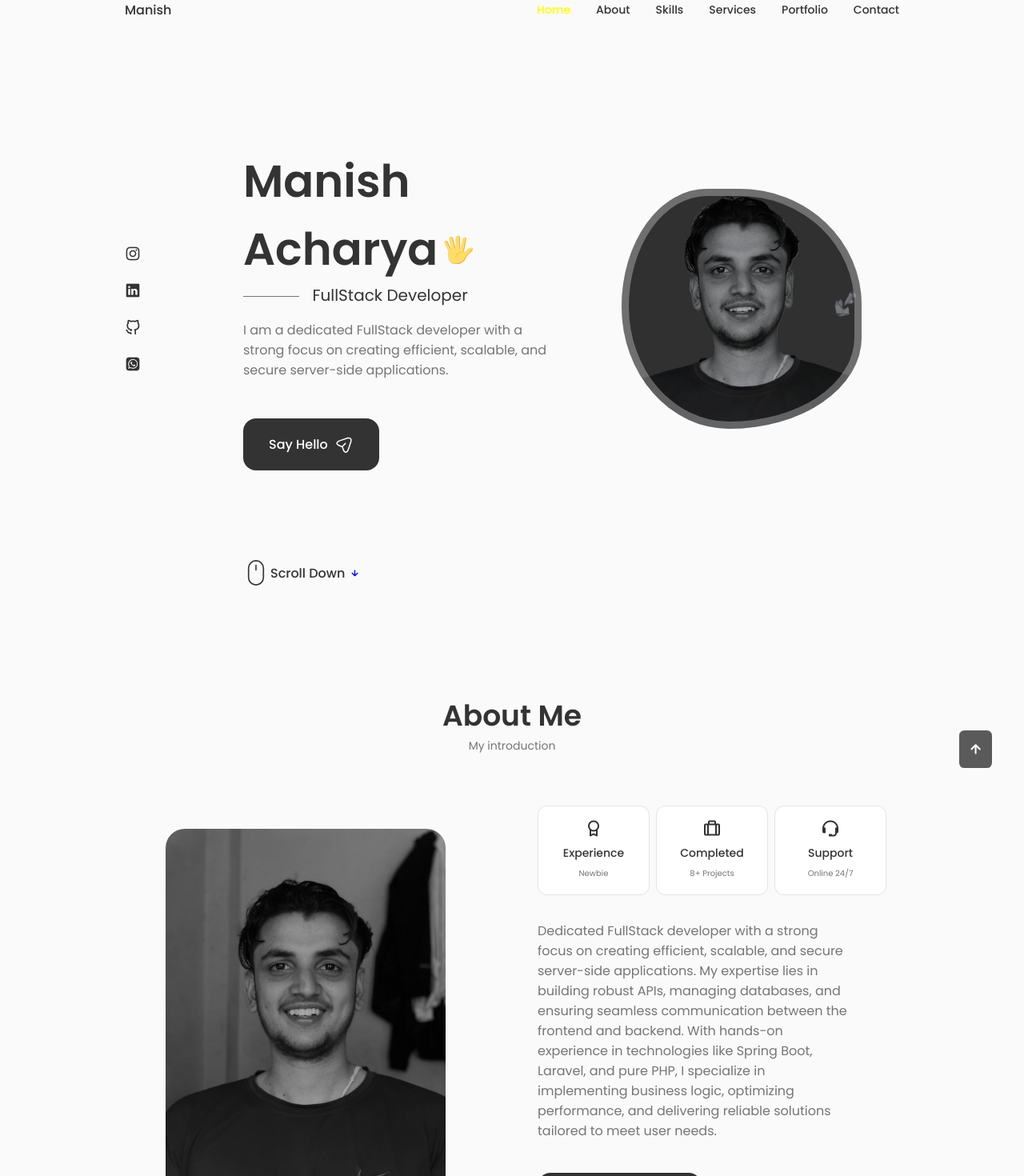
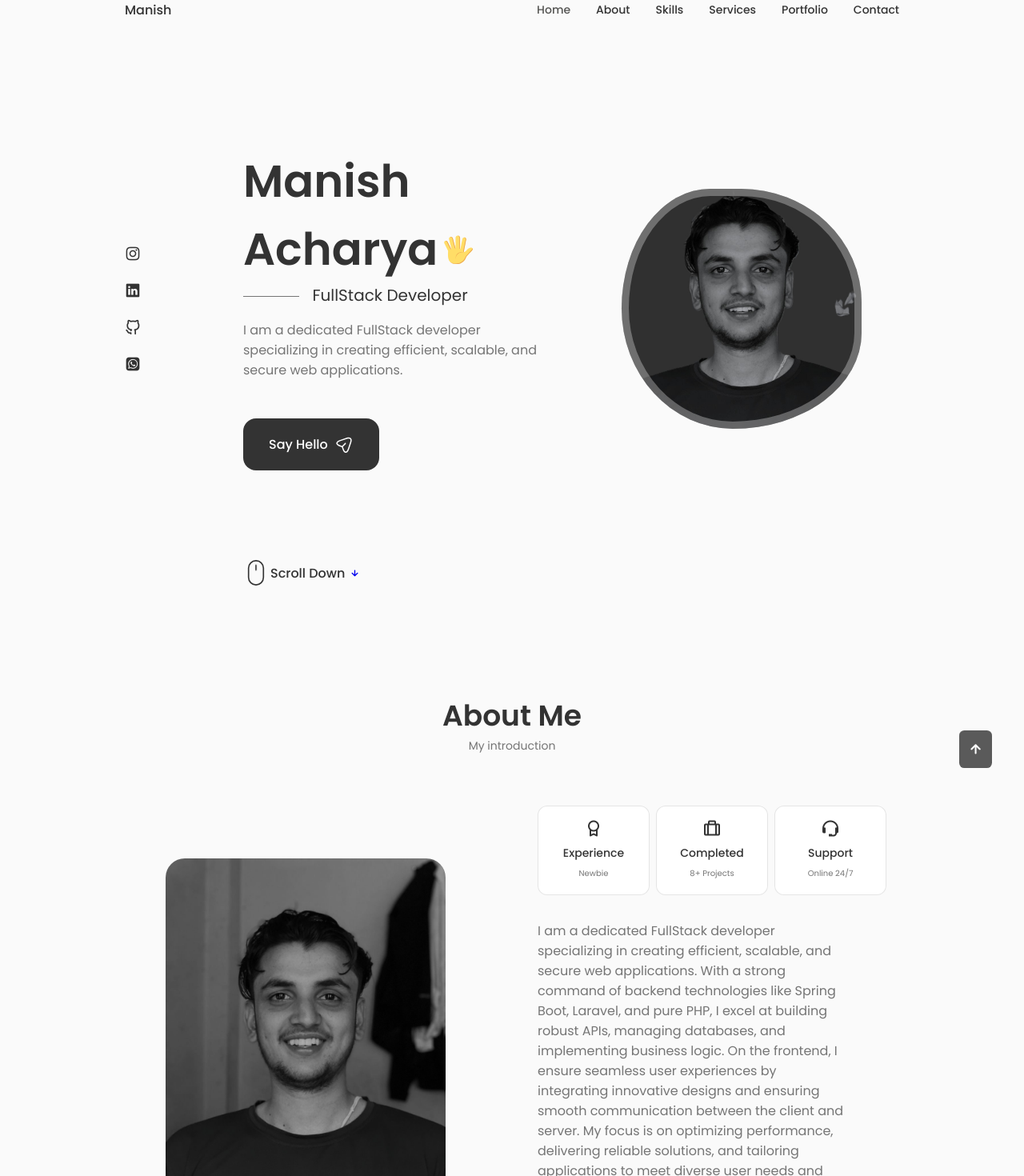
Before and after one commit to 22man67hh/portfolio-manish, a React (Create React App) app: page / in a window 1280 px wide. Shown: the top 1470 px of the page at 80% size. Built offline with nearby package versions, Linux system fonts and the light colour scheme.

Commit message:
some changes

```diff
--- a/src/Components/About/About.jsx
+++ b/src/Components/About/About.jsx
@@ -12,8 +12,8 @@ export default function About() {
 <img src={AboutImg} alt="" className='about__img' />
 <div className="about__data">
   <Info/>
-  <p className="about__description">Dedicated FullStack developer with a strong focus on creating efficient, scalable, and secure server-side applications. My expertise lies in building robust APIs, managing databases, and ensuring seamless communication between the frontend and backend. With hands-on experience in technologies like Spring Boot, Laravel, and pure PHP, I specialize in implementing business logic, optimizing performance, and delivering reliable solutions tailored to meet user needs.</p>
-
+  <p className="about__description">
+  I am a dedicated FullStack developer specializing in creating efficient, scalable, and secure web applications. With a strong command of backend technologies like Spring Boot, Laravel, and pure PHP, I excel at building robust APIs, managing databases, and implementing business logic. On the frontend, I ensure seamless user experiences by integrating innovative designs and ensuring smooth communication between the client and server. My focus is on optimizing performance, delivering reliable solutions, and tailoring applications to meet diverse user needs and business goals.</p>
   <a download="" href={CV} className="button button--flex">Download CV
   <svg
                 class="button__icon"
--- a/src/Components/Header/header.css
+++ b/src/Components/Header/header.css
@@ -41,7 +41,7 @@ display: none;
 /*Active Link  */
 .active-link,
 .nav__link:hover{
-    color: yellow;
+    color: rgb(84, 84, 82);
 
 
 }
--- a/src/Components/Home/Data.jsx
+++ b/src/Components/Home/Data.jsx
@@ -57,8 +57,7 @@ export default function Data() {
  </h1>
  <h3 className="home__subtitle">FullStack Developer</h3>
  <p className="home__description">
- I am a dedicated FullStack developer with a strong focus on creating efficient, scalable, and secure server-side applications.
- </p>
+ I am a dedicated FullStack developer specializing in creating efficient, scalable, and secure web applications. </p>
  <a href="#contact" className="button button--flex">
     Say Hello
     <svg
--- a/src/Components/Home/Home.jsx
+++ b/src/Components/Home/Home.jsx
@@ -1,10 +1,14 @@
-import React from 'react'
+import React, { useEffect } from 'react'
 import './home.css';
 import Social from './Social';
 import Data from './Data';
 import ScrollDown from './ScrollDown';
 
 export default function Home() {
+
+    useEffect(() => {
+      document.title = "Portfolio";
+    }, []);
   return (
     <section className="home section" id='home'>
         <div className="home__container container grid">
```
Also changed, not shown: 1 other file (tests, documents, lock files or other folders).
